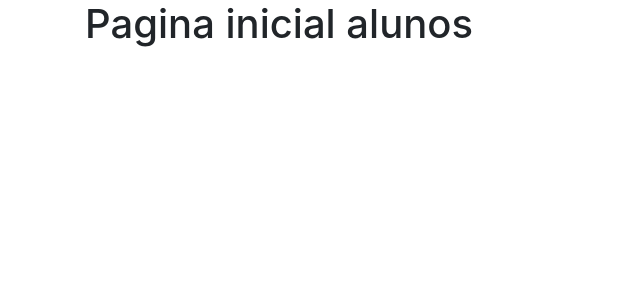
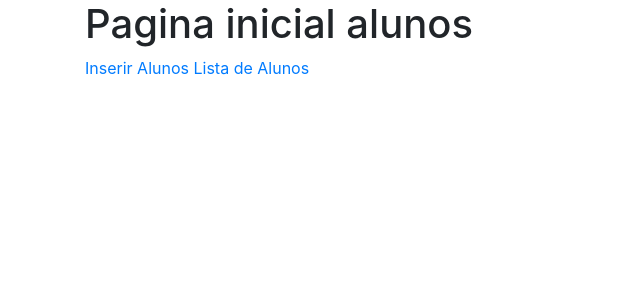
Before and after one commit to luanaAlm/cadastro-django, a Django app: page /alunos/ in a window 1280 px wide. Shown: the top 300 px of the page, without its empty margins (0-640 px from the left). Run offline with Django 3.2, Linux system fonts and the light colour scheme; the visitor is signed in with stand-in values (Sample User, id 1); parts of the project's set-up code (start-up, migrations or seed data) failed here and were passed over; some libraries are stand-ins or nearby versions.

Commit message:
Inserindo Botões Alunos

```diff
--- a/apps/alunos/templates/home_alunos.html
+++ b/apps/alunos/templates/home_alunos.html
@@ -2,4 +2,6 @@
 
 {% block main %}
     <h1>Pagina inicial alunos</h1>
+    <a href="{% url 'criar_alunos' %}">Inserir Alunos</a>
+    <a href="{% url 'listar_alunos' %}">Lista de Alunos</a>
 {% endblock %}
--- a/apps/alunos/templates/update_alunos.html
+++ b/apps/alunos/templates/update_alunos.html
@@ -8,5 +8,4 @@
     {{ form.as_p }}
     <button type="submit">Salvar</button>
 </form>
-<a href="{% url 'delete_aluno' aluno.ID_Aluno %}">Deletar</a>
 {% endblock %}
--- a/apps/alunos/urls.py
+++ b/apps/alunos/urls.py
@@ -4,7 +4,7 @@
 
 #urls Alunos
 urlpatterns = [
-    path('',homeAlunos),
+    path('',homeAlunos, name='home_alunos'),
     path('listar_alunos',listarAlunos, name='listar_alunos'),
     path('criar_alunos',criarAluno, name='criar_alunos'),
     path('novo_aluno',alunoNovo, name='novo_aluno'),
--- a/apps/core/templates/core/index.html
+++ b/apps/core/templates/core/index.html
@@ -15,7 +15,7 @@
     </div>
     <div class="row">
         <div class="col-sm">
-            <a href="">Cadastrar Alunos</a>
+            <a href="{% url 'home_alunos' %}">Alunos</a>
         </div>
         <div class="col-sm">
 
```
Also changed, not shown: apps/alunos/templates/listar_alunos.html (+3 -4 lines).
